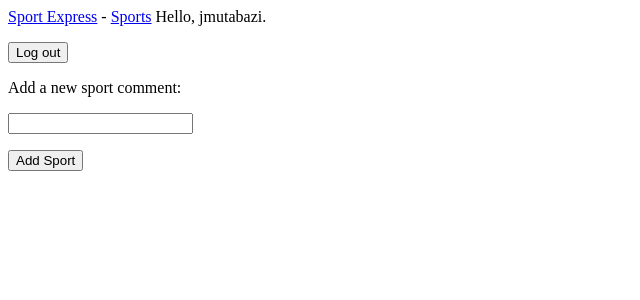
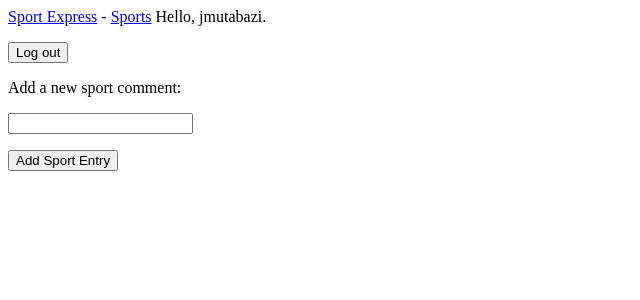
Before and after one commit to Eben-123/SportExpress, a Django app: page /new_sport/ in a window 1280 px wide. Shown: the top 300 px of the page, without its empty margins (0-640 px from the left). Run offline with Django 5.2, Linux system fonts and the light colour scheme; a user stored in the database is signed in.

Commit message:
Update new_sport.html

```diff
--- a/sport_tracker/templates/sport_tracker/new_sport.html
+++ b/sport_tracker/templates/sport_tracker/new_sport.html
@@ -6,7 +6,7 @@
   <form action="{% url 'sport_tracker:new_sport' %}" method='post'>
     {% csrf_token %}
     {{ form.as_p }}
-    <button name="submit">Add Sport</button>
+    <button name="submit">Add Sport Entry</button>
   </form>
 
 {% endblock content %}
```
